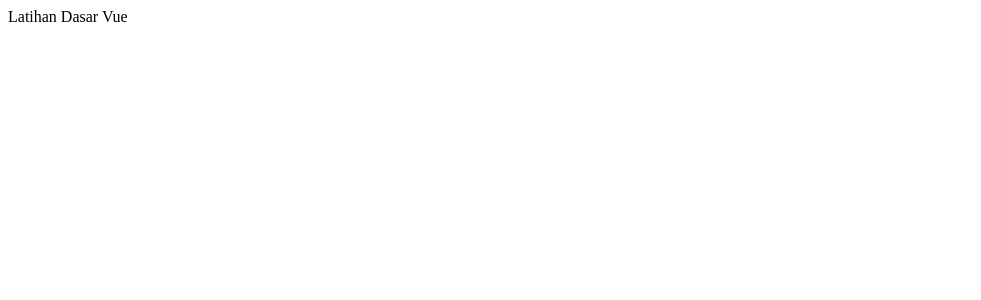
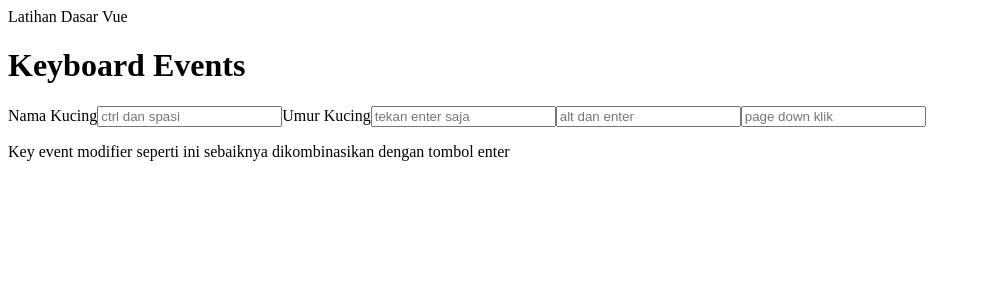
Before and after one commit to GulajavaMinistudio/BelajarVueJSNetninjaCLI, a Vue app: page /#/latihan-dasar/vue-keyboard-events in a window 1280 px wide. Shown: the top 300 px of the page, without its empty margins (0-981 px from the left). Built offline with nearby package versions, Linux system fonts and the light colour scheme.

Commit message:
Belajar data binding dengan two way data binding

```diff
--- a/src/components/latihandasar/menu-latihandasar/menu-latihan-dasar.html
+++ b/src/components/latihandasar/menu-latihandasar/menu-latihan-dasar.html
@@ -41,5 +41,12 @@
         </router-link>
       </a>
     </li>
+    <li>
+      <a>
+        <router-link to="/latihan-dasar/two-ways-databinding">
+          Two Way Data Binding
+        </router-link>
+      </a>
+    </li>
   </ul>
 </div>
--- a/src/components/latihandasar/part6-keyboard-event/keyboard-events.html
+++ b/src/components/latihandasar/part6-keyboard-event/keyboard-events.html
@@ -1,3 +1,18 @@
 <div>
+  <h1>Keyboard Events</h1>
 
+  <label for="namakucing">Nama Kucing</label>
+  <input type="text" name="namakucing" v-model="objInputNamaUmur.nama" v-on:keyup.ctrl.space="getInputNama()" placeholder="ctrl dan spasi">
+
+  <label for="umurkucing">Umur Kucing</label>
+  <input type="text" name="umurkucing" v-model="objInputNamaUmur.umur"
+  v-on:keyup.enter="getInputUmur()" placeholder="tekan enter saja">
+
+  <input type="text" name="umurkucing" v-model="objInputNamaUmur.umur"
+  v-on:keyup.alt.enter="getInputUmur()" placeholder="alt dan enter ">
+
+  <input type="text" name="umurkucing" v-model="objInputNamaUmur.umur"
+  v-on:keyup.page-down="getInputUmur()" placeholder="page down klik">
+
+  <p>Key event modifier seperti ini sebaiknya dikombinasikan dengan tombol enter</p>
 </div>
--- a/src/components/latihandasar/part6-keyboard-event/keyboard-events.js
+++ b/src/components/latihandasar/part6-keyboard-event/keyboard-events.js
@@ -1,10 +1,23 @@
 export default {
   name: 'KeyboardEvents',
   data() {
-
+    return {
+      stringUmur: '20',
+      stringNama: 'Kucing Meong',
+      objInputNamaUmur: {
+        nama: '',
+        umur: '',
+      },
+    };
   },
   methods: {
-
+    getInputNama() {
+      console.log(this.objInputNamaUmur.nama);
+    },
+    getInputUmur() {
+      console.log(this.objInputNamaUmur.umur);
+      console.log(JSON.stringify(this.objInputNamaUmur));
+    },
   },
   computed: {
 
--- /dev/null
+++ b/src/components/latihandasar/part7-twoway-databinding/TwoWayDataBinding.vue
@@ -0,0 +1,3 @@
+<template src="./two-way-databindings.html"></template>
+<script src="./two-way-databindings.js"></script>
+<style scoped></style>
--- /dev/null
+++ b/src/components/latihandasar/part7-twoway-databinding/two-way-databindings.html
@@ -0,0 +1,17 @@
+<div>
+  <h1>Two Way Data Binding</h1>
+  <div>
+    <label for="inputnama">Nama</label>
+    <input type="text" name="inputnama" v-model="nama" v-on:keyup.enter="logNamaInput()">
+    <div>
+      <span>{{nama}}</span>
+    </div>
+  </div>
+  <div>
+    <label for="">Umur</label>
+    <input type="text" name="inputumur" v-model="umur" v-on:keyup.enter="logUmurInput()">
+    <div>
+      <span>{{umur}}</span>
+    </div>
+  </div>
+</div>
--- /dev/null
+++ b/src/components/latihandasar/part7-twoway-databinding/two-way-databindings.js
@@ -0,0 +1,20 @@
+export default {
+  name: 'TwoWayDataBindings',
+  data() {
+    return {
+      nama: '',
+      umur: '',
+    };
+  },
+  methods: {
+    logNamaInput() {
+      console.log(this.nama);
+    },
+    logUmurInput() {
+      console.log(this.umur);
+    },
+  },
+  computed: {
+
+  },
+};
--- a/src/router/index.js
+++ b/src/router/index.js
@@ -23,11 +23,14 @@ const VueDataBinding = () => import(/* webpackChunkName: "vue-data-binding" */ '
 const VueEventHandling = () => import(/* webpackChunkName: "vue-event-handlers" */'@/components/latihandasar/part4-events/VueEventHandlers');
 // latihan tentang event modifiers di vue
 const VueEventModifiers = () => import(/* webpackChunkName: "vue-event-modifiers" */'@/components/latihandasar/part5-eventmodifier/EventModifiers');
+// latihan tentang event di keyboard
+const KeyboardEvents = () => import(/* webpackChunkName: "vue-keyboard-events" */ '@/components/latihandasar/part6-keyboard-event/KeyboardEvents');
+// latihan tentang two way data binding
+const TwoWayDataBinding = () => import(/* webpackChunkName: "two-way-databindings-vue" */'@/components/latihandasar/part7-twoway-databinding/TwoWayDataBinding');
 
-const KeyboardEvents = () => import(/* webpackChunkName: "vue-keyboard-events" */ '@/components/latihandasar/part6-keyboard-event/KeyboardEvents');
 
-export default new Router({
-  routes: [
+// variabel router dipisah
+const baseRouters = [
   {
     path: '/',
     name: 'HomeComponent',
@@ -78,10 +81,22 @@ export default new Router({
         component: KeyboardEvents,
       },
       {
-          path: '**',
-          redirect: '',
+        path: 'two-ways-databinding',
+        name: 'TwoWayDataBindings',
+        component: TwoWayDataBinding,
+      },
+      {
+        path: '*',
+        redirect: { name: 'MenuLatihanDasar' },
       },
     ],
   },
-  ],
+  {
+    path: '*',
+    redirect: '/',
+  },
+];
+
+export default new Router({
+  routes: baseRouters,
 });
```
Lines whose indentation alone changed are shown as unchanged.
